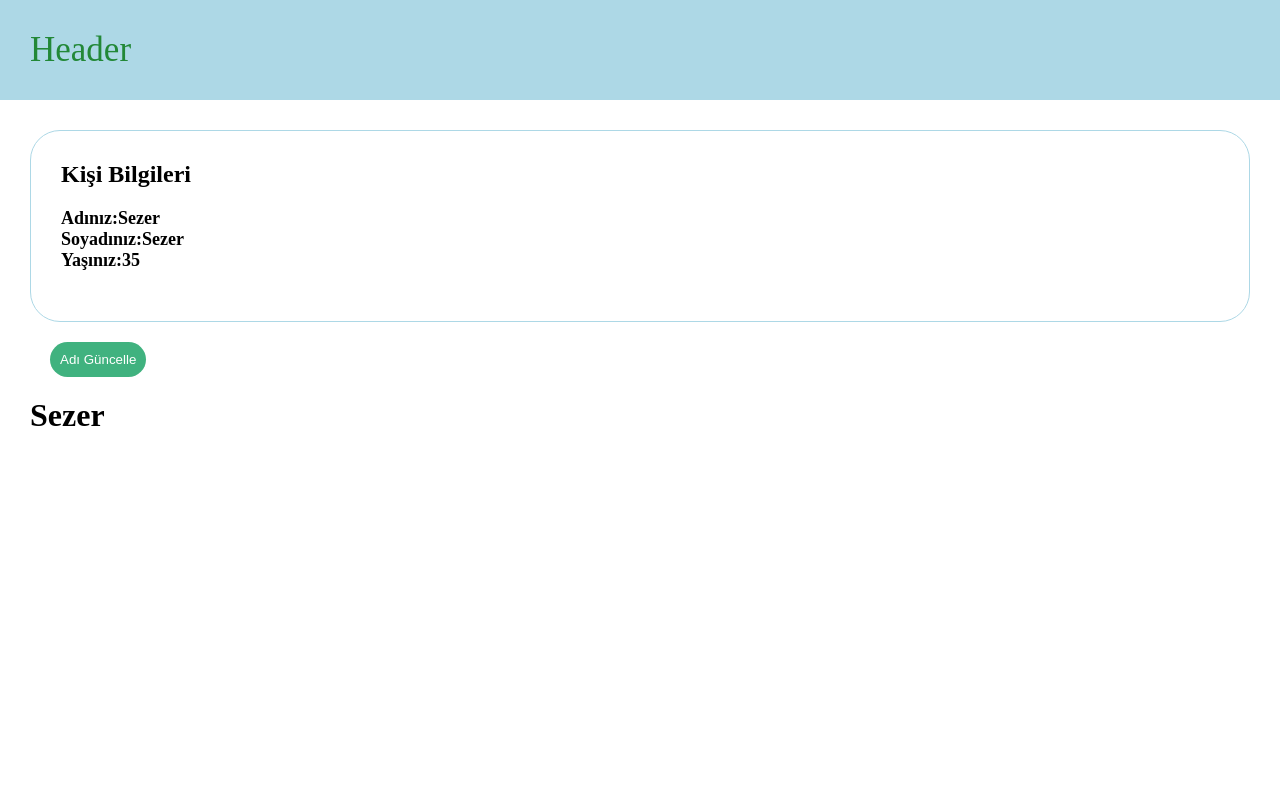
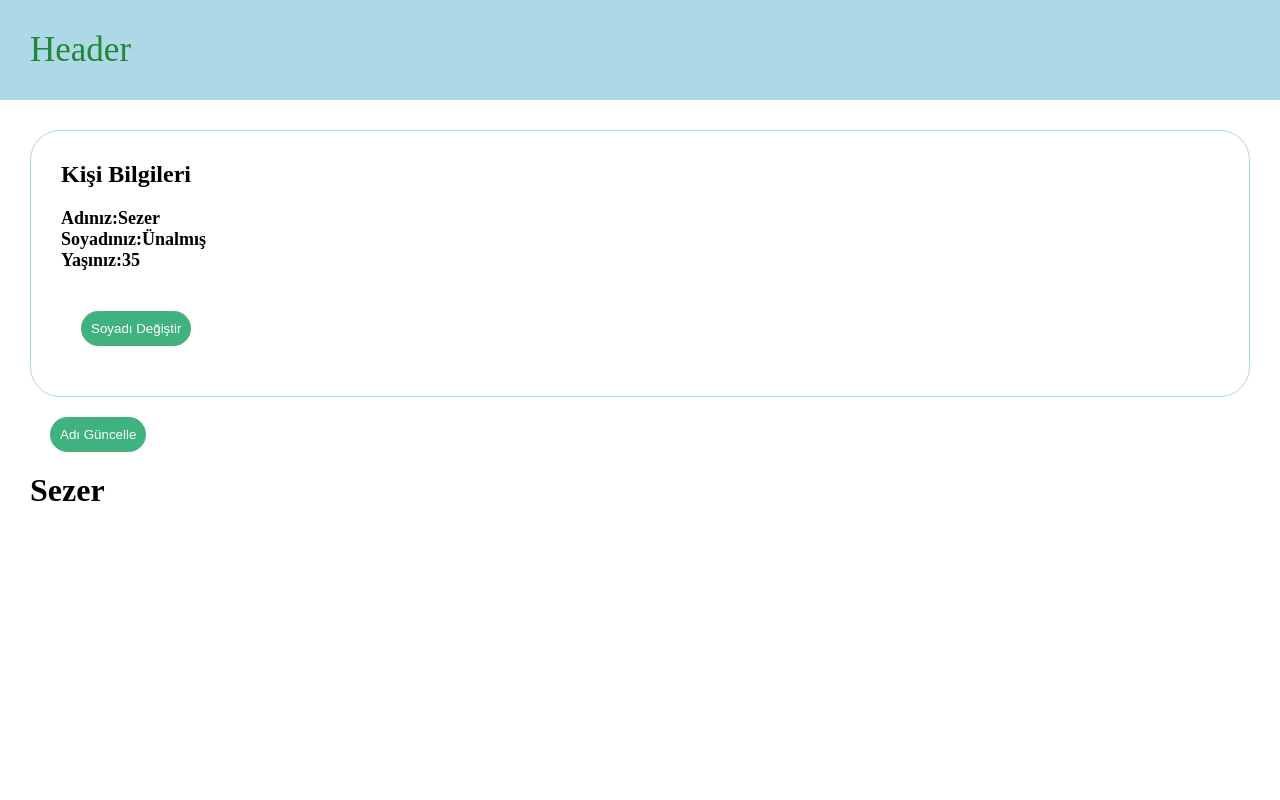
Before and after one commit to Sezer5/VueCompositionApiFirstProject, a Vue app: page / in a window 1280 px wide. Shown: the top 800 px of the page. Built offline with nearby package versions, Linux system fonts and the light colour scheme.

Commit message:
Custom Event Emit Etme İşlemi

```diff
--- a/src/App.vue
+++ b/src/App.vue
@@ -2,7 +2,7 @@
   <div>
     <app-header/>
       <div class="container">
-          <Person :name="data.name" lastName="Sezer" :personAge="data.age"/>
+          <Person :name="data.name" :lastName="data.lastName" :personAge="data.age" @update-lastname="updateLastname"/>
           <button @click="updateName">Adı Güncelle</button>
           <h1>{{name}}</h1>
       </div>
@@ -27,11 +27,15 @@ import {ref} from 'vue'
     import {reactive} from 'vue'
     const data=reactive({
       name:'Sezer',
+      lastName:'Ünalmış',
       age:'35'
     });
     const name=ref('Sezer');
     const updateName = ()=>{
       data.name='Seda';
+    }
+    const updateLastname = (lastName)=>{
+      data.lastName=lastName;
     }
 
 </script>
--- a/src/components/UserInformation/Person.vue
+++ b/src/components/UserInformation/Person.vue
@@ -8,11 +8,17 @@
                 <span class="forProps">Yaşınız:{{ personAge }}</span>
             </li>
         </ul>
+        <button @click="updateLastname">Soyadı Değiştir</button>
     </div>
 </template>
 
 <script setup>
-    const props = defineProps({name:String,lastName:String,personAge:Number})
+    const emit=defineEmits(['update-lastname'])
+    const props = defineProps({name:String,lastName:String,personAge:Number});
+    const updateLastname = ()=>{
+        // props.lastName="Deneme";
+        emit('update-lastname','deneme');
+    }
 </script>
 
 <style scoped>
```
